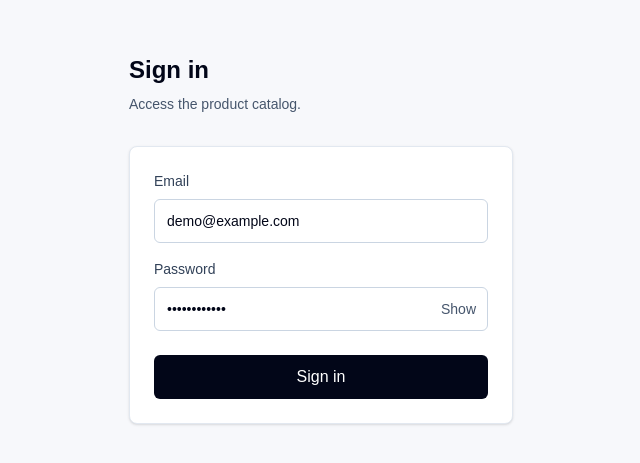
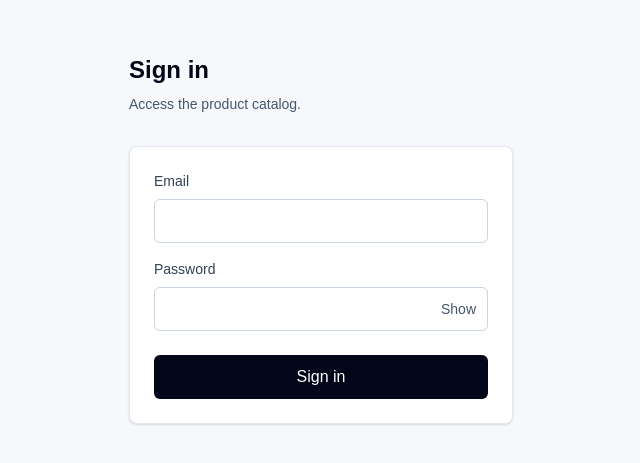
Before and after one commit to KaungZawHtet/mini-ecommerce, a Next.js app in the folder frontend/: page /login in a window 1280 px wide. Shown: the part 161-624 px from the top of the page, without its empty margins (319-959 px from the left). Built offline with nearby package versions, Linux system fonts and the light colour scheme; no server answers.

Commit message:
email and pw default changed

```diff
--- a/frontend/src/app/login/page.tsx
+++ b/frontend/src/app/login/page.tsx
@@ -8,8 +8,8 @@ import { ApiError, login } from "@/lib/api";
 export default function LoginPage() {
   const router = useRouter();
   const queryClient = useQueryClient();
-  const [email, setEmail] = useState("demo@example.com");
-  const [password, setPassword] = useState("Password123!");
+  const [email, setEmail] = useState("");
+  const [password, setPassword] = useState("");
   const [errorMessage, setErrorMessage] = useState("");
   const [showPassword, setShowPassword] = useState(false);
 
```
